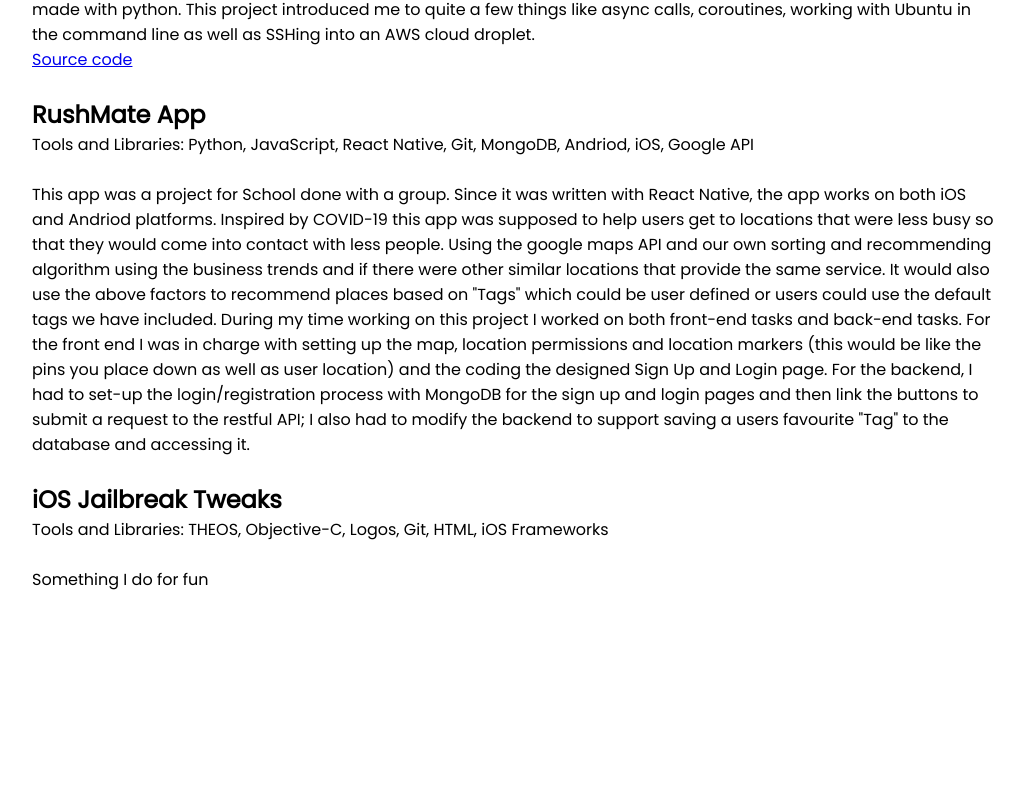
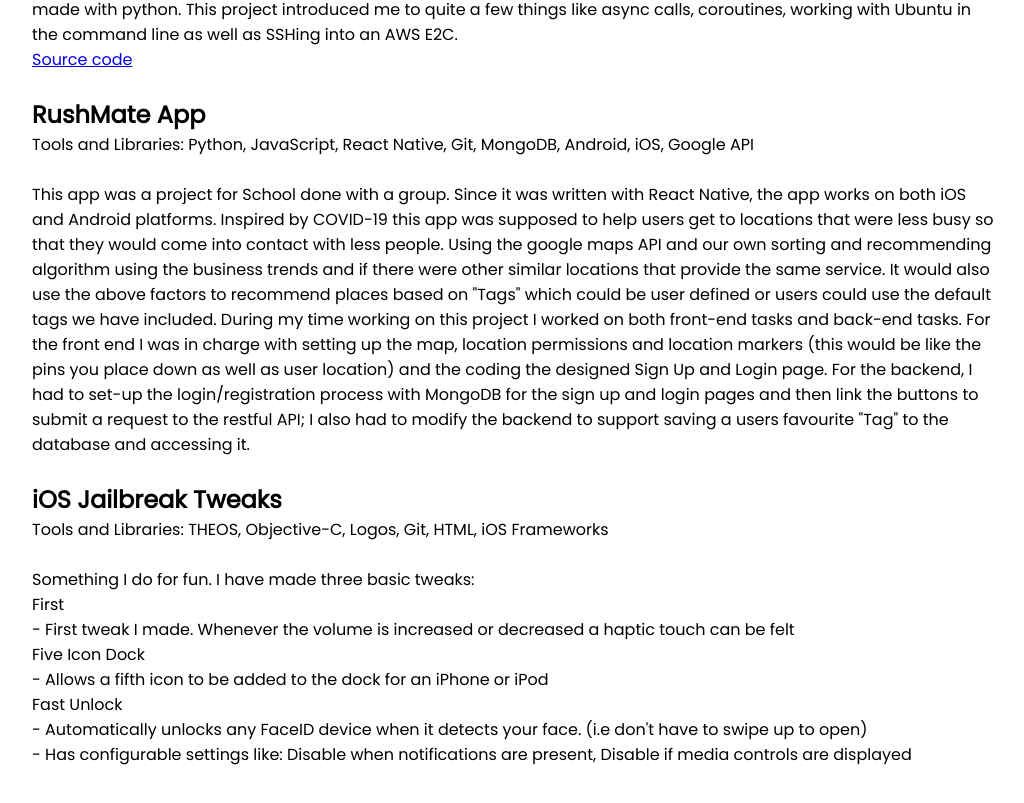
Before and after one commit to jrdn-l/website, a React (Create React App) app: page /software in a window 1280 px wide. Shown: the part 493-1296 px from the top of the page, without its empty margins (126-1150 px from the left). Before the commit the page ends 1170 px from the top, so only its background shows below. Built offline with nearby package versions, Linux system fonts and the light colour scheme.

Commit message:
more info filling

```diff
--- a/src/components/Software.js
+++ b/src/components/Software.js
@@ -11,7 +11,7 @@
             <div>
                 <h2>Discord Bot</h2>
                 <p>Tools and Libraries: Python, Discord py, YoutubeDL, Git</p>
-                <br/>
+                <br />
                 <p>This was a bot I made in my first year of univeristy. I initially started this
                     project because my friends and I were really into another bot managed by a third-party called
                     Pokecord. Pokecord was a bot that would occationally send messages with pokemon that you could catch.
@@ -23,7 +23,7 @@
                     In addition to python I also had to use an external library called Discord py to get the bot up and running
                     as it was an implementation of the discord API for python. From there I also thought that having the option to stream music from youtube
                     would be a nice feature which lead me into the working with YoutubeDL, a youtube video downloader made with python.
-                    This project introduced me to quite a few things like async calls, coroutines, working with Ubuntu in the command line as well as SSHing into an AWS cloud droplet.
+                    This project introduced me to quite a few things like async calls, coroutines, working with Ubuntu in the command line as well as SSHing into an AWS E2C.
                 </p>
                 <a href='https://github.com/jrdn-l/mydiscordbot'>Source code</a>
 
@@ -31,10 +31,10 @@
             <br />
             <div>
                 <h2>RushMate App</h2>
-                <p>Tools and Libraries: Python, JavaScript, React Native, Git, MongoDB, Andriod, iOS, Google API</p>
-                <br/>
+                <p>Tools and Libraries: Python, JavaScript, React Native, Git, MongoDB, Android, iOS, Google API</p>
+                <br />
                 <p>This app was a project for School done with a group. Since it was written with React Native, the app works on both
-                    iOS and Andriod platforms. Inspired by COVID-19 this app was supposed to help users get to locations that were
+                    iOS and Android platforms. Inspired by COVID-19 this app was supposed to help users get to locations that were
                     less busy so that they would come into contact with less people.
                     Using the google maps API and our own sorting and recommending algorithm using the business trends and
                     if there were other similar locations that provide the same service. It would also use the above factors to recommend places based on "Tags"
@@ -49,8 +49,18 @@
             <div>
                 <h2>iOS Jailbreak Tweaks</h2>
                 <p>Tools and Libraries: THEOS, Objective-C, Logos, Git, HTML, iOS Frameworks</p>
-                <br/>
-                <p>Something I do for fun</p>
+                <br />
+                <p>Something I do for fun. I have made three basic tweaks:</p>
+                <dl>
+                    <dt>First</dt>
+                    <dd>- First tweak I made. Whenever the volume is increased or decreased a haptic touch can be felt</dd>
+                    <dt>Five Icon Dock</dt>
+                    <dd>- Allows a fifth icon to be added to the dock for an iPhone or iPod</dd>
+                    <dt>Fast Unlock</dt>
+                    <dd>- Automatically unlocks any FaceID device when it detects your face. (i.e don't have to swipe up to open)</dd>
+                    <dd>- Has configurable settings like: Disable when notifications are present, Disable if media controls are displayed</dd>
+                </dl>
+
             </div>
             <br />
         </div>
```
